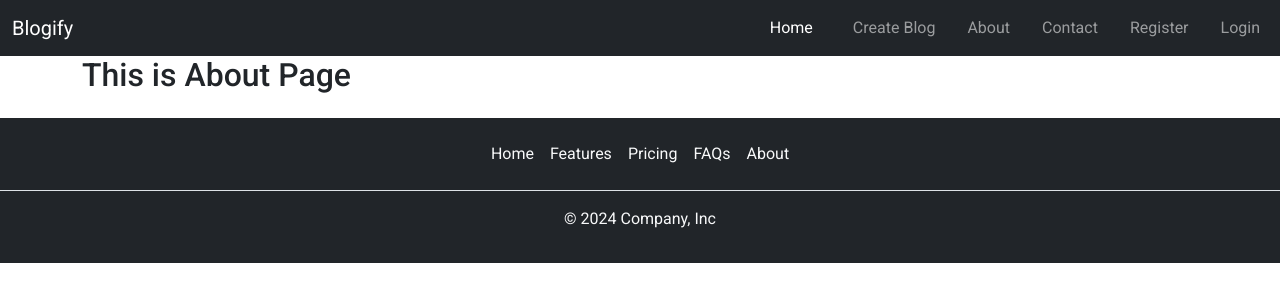
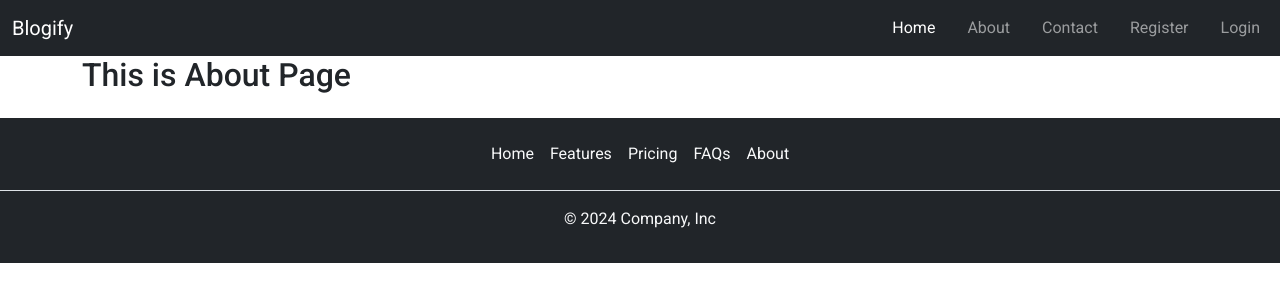
Before and after one commit to raed-nimer/CI-django-tech-blog, a Django app: template blogsApp/blog/templates/blog/about.html in a window 1280 px wide. Shown: the top 300 px of the page. Run offline with Django 5.2, Linux system fonts and the light colour scheme; the template is opened without the code that fills it, so the values that code supplies are empty; parts of the project's set-up code (start-up, migrations or seed data) failed here and were passed over.

Commit message:
Remove create blog link

```diff
--- a/blogsApp/templates/header.html
+++ b/blogsApp/templates/header.html
@@ -29,9 +29,6 @@
           <li class="nav-item rounded">
           <a class="nav-link active roboto" aria-current="page" href="/"><i class="bi bi-house-fill me-2"></i>Home</a>
         </li>
-        <li class="nav-item rounded"></li>
-        <a class="nav-link" href="/add-blog"><i class="bi bi-people-fill me-2"></i>Create Blog</a>
-          </li>
           <li class="nav-item rounded">
             <a class="nav-link" href="/about"><i class="bi bi-people-fill me-2"></i>About</a>
           </li>
```
